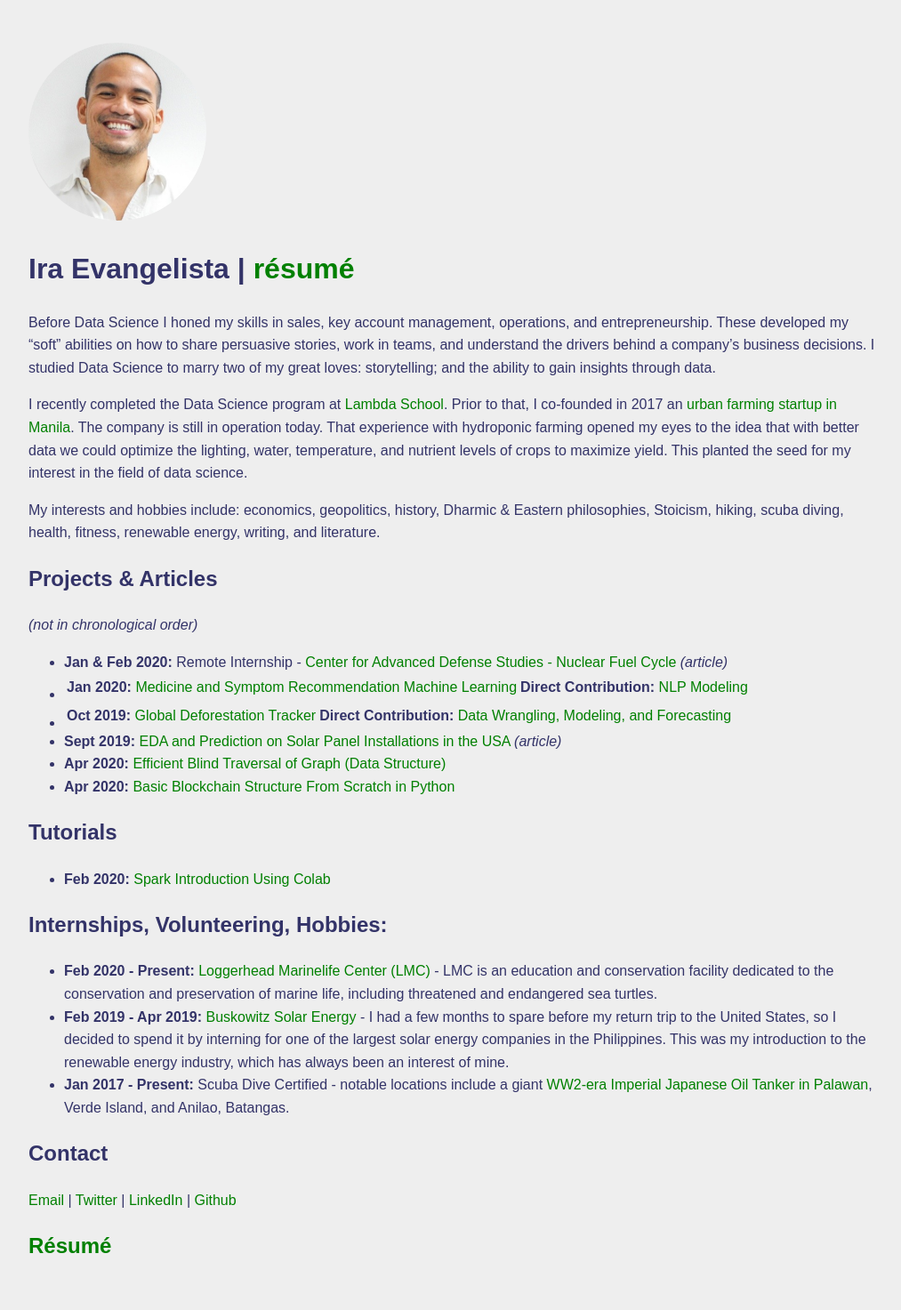
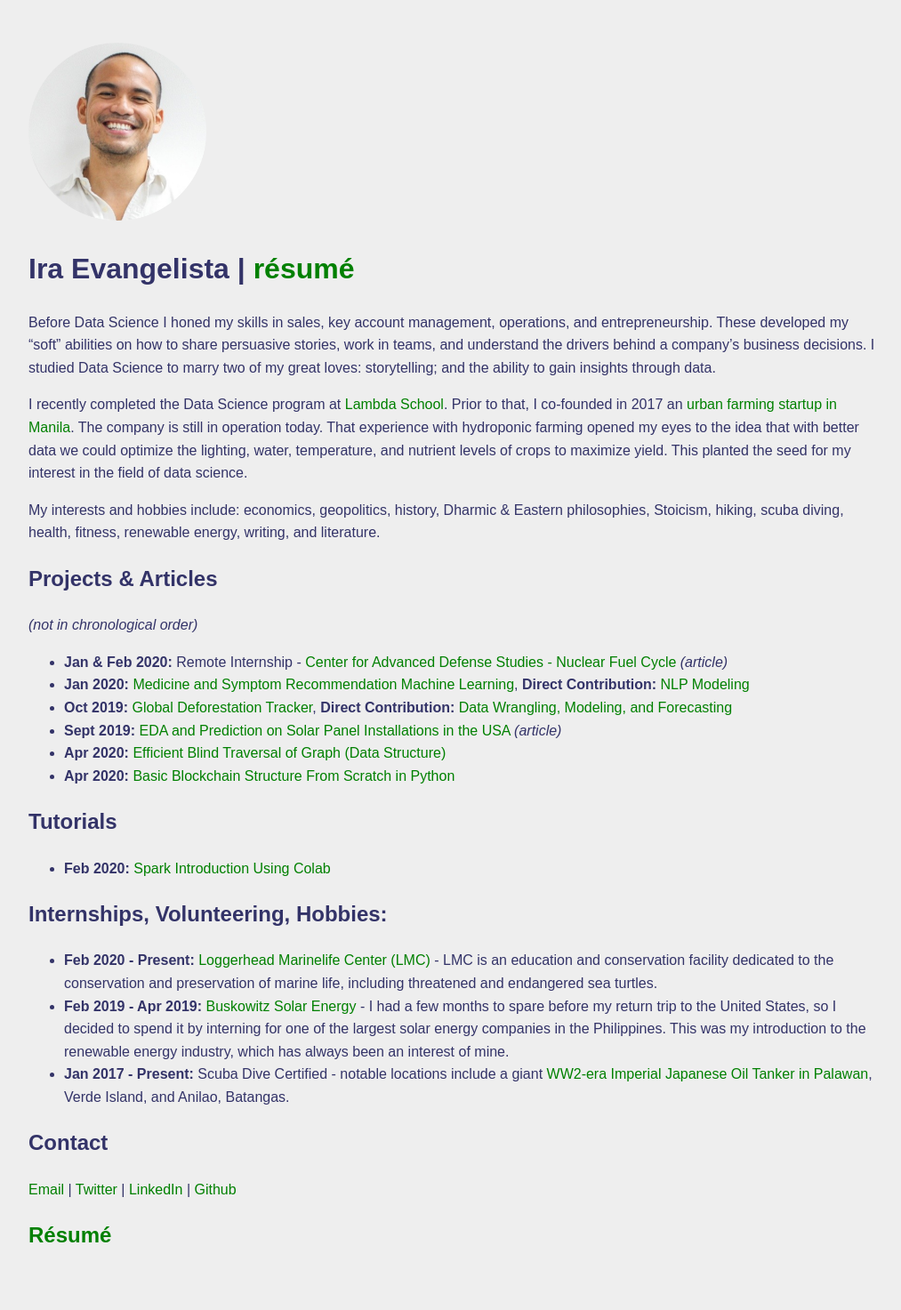
Before and after one commit to pragmatizt/ira_evangelista.github.io, a Jekyll site: the page built from index.md, in a window 1280 px wide. Shown: the whole page at 89% size, without its empty margins (128-1141 px from the left). Built offline with Jekyll 4.4.1, drawn with Linux system fonts in a browser that asks for light colours; our own code applies the rules of GitHub Pages for plain Markdown files.

```diff
--- a/index.md
+++ b/index.md
@@ -11,8 +11,8 @@ My interests and hobbies include: economics, geopolitics, history, Dharmic & Eas
 ## Projects & Articles
 *(not in chronological order)*
 - **Jan & Feb 2020:** Remote Internship - [Center for Advanced Defense Studies - Nuclear Fuel Cycle](https://medium.com/@evangelista.ira/using-data-science-to-identify-russian-companies-involved-in-the-nuclear-fuel-cycle-78d47287c4e) *(article)*
-- **Jan 2020:** [Medicine and Symptom Recommendation Machine Learning](https://github.com/Medical-Cabinet-2) | **Direct Contribution:** [NLP Modeling](https://github.com/Medical-Cabinet-2/Data-Science/blob/master/NLP_model/nlp_model_comparison.ipynb)
-- **Oct 2019:** [Global Deforestation Tracker](https://github.com/build-deforestation-application) | **Direct Contribution:** [Data Wrangling, Modeling, and Forecasting](https://github.com/pragmatizt/deforestation_app/tree/master/notebooks)
+- **Jan 2020:** [Medicine and Symptom Recommendation Machine Learning](https://github.com/Medical-Cabinet-2), **Direct Contribution:** [NLP Modeling](https://github.com/Medical-Cabinet-2/Data-Science/blob/master/NLP_model/nlp_model_comparison.ipynb)
+- **Oct 2019:** [Global Deforestation Tracker](https://github.com/build-deforestation-application), **Direct Contribution:** [Data Wrangling, Modeling, and Forecasting](https://github.com/pragmatizt/deforestation_app/tree/master/notebooks)
 - **Sept 2019:** [EDA and Prediction on Solar Panel Installations in the USA](https://medium.com/@evangelista.ira/the-state-of-solar-a-bright-future-cf98eeb6b8df) *(article)*
 - **Apr 2020:** [Efficient Blind Traversal of Graph (Data Structure)](https://github.com/pragmatizt/Blind-Graph-Traversal)
 - **Apr 2020:** [Basic Blockchain Structure From Scratch in Python](https://github.com/pragmatizt/Blockchain-Challenge)
```
